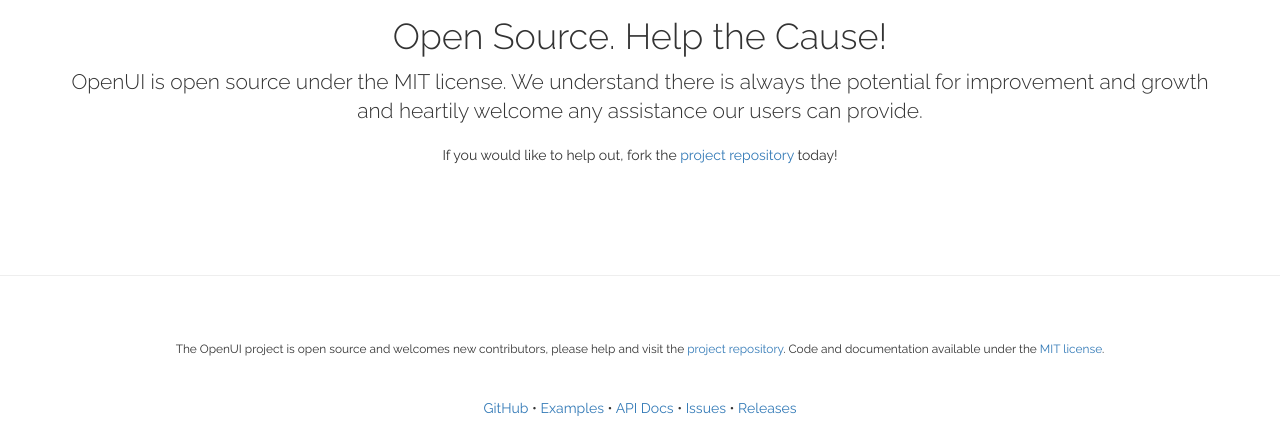
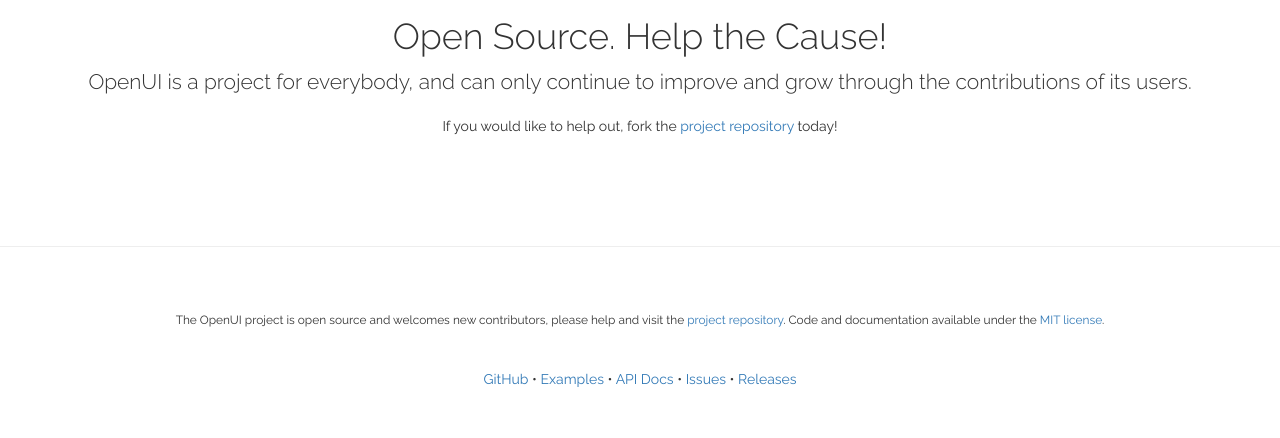
Before and after one commit to open-ui/public-site, a website: page index.html in a window 1280 px wide. Shown: the part 1867-2305 px from the top of the page. After the commit the page ends 2276 px from the top, so only its background shows below. Drawn offline with nearby package versions, Linux system fonts and the light colour scheme; grey boxes are pictures that could not be loaded.

Commit message:
Update index.html

```diff
--- a/index.html
+++ b/index.html
@@ -69,7 +69,7 @@
         <hr />
         <section class='container text-center'> <i class="fa fa-user"></i><span class="icon-calc">+</span><i class="fa fa-github"></i><span class="icon-calc">=</span><i class="fa fa-thumbs-up"></i>
             <h1 class="weight300">Open Source. Help the Cause!</h1>
-            <p class="lead">OpenUI is open source under the MIT license. We understand there is always the potential for improvement and growth and heartily welcome any assistance our users can provide.</p>
+            <p class="lead">OpenUI is a project for everybody, and can only continue to improve and grow through the contributions of its users.</p>
             <p>If you would like to help out, fork the <a href='https://github.com/open-ui/open-ui/' target='_new'>project repository</a> today!</p>
         </section>
         <hr />
```
